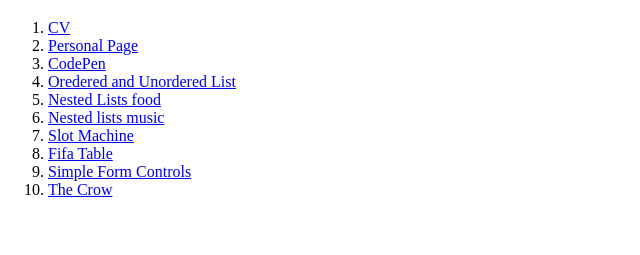
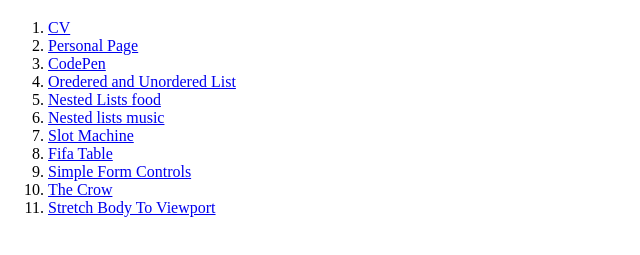
Before and after one commit to Lambrev88/WD_Course_HW, a plain HTML site: page hw1/index.html in a window 1280 px wide. Shown: the part 61-316 px from the top of the page, without its empty margins (0-640 px from the left). Drawn offline with Linux system fonts and the light colour scheme.

Commit message:
HW1 Done

```diff
--- a/hw1/index.html
+++ b/hw1/index.html
@@ -21,6 +21,7 @@
     <li><a href="./pages/Fifa_Table.html">Fifa Table</a></li>
     <li><a href="./pages/simpleFormControls.html">Simple Form Controls</a></li>
     <li><a href="./pages/The_Crow.html">The Crow</a></li>
+    <li><a href="./pages/StretchBodyToViewport.html">Stretch Body To Viewport</a></li>
   </ol>
 </body>
 
```
